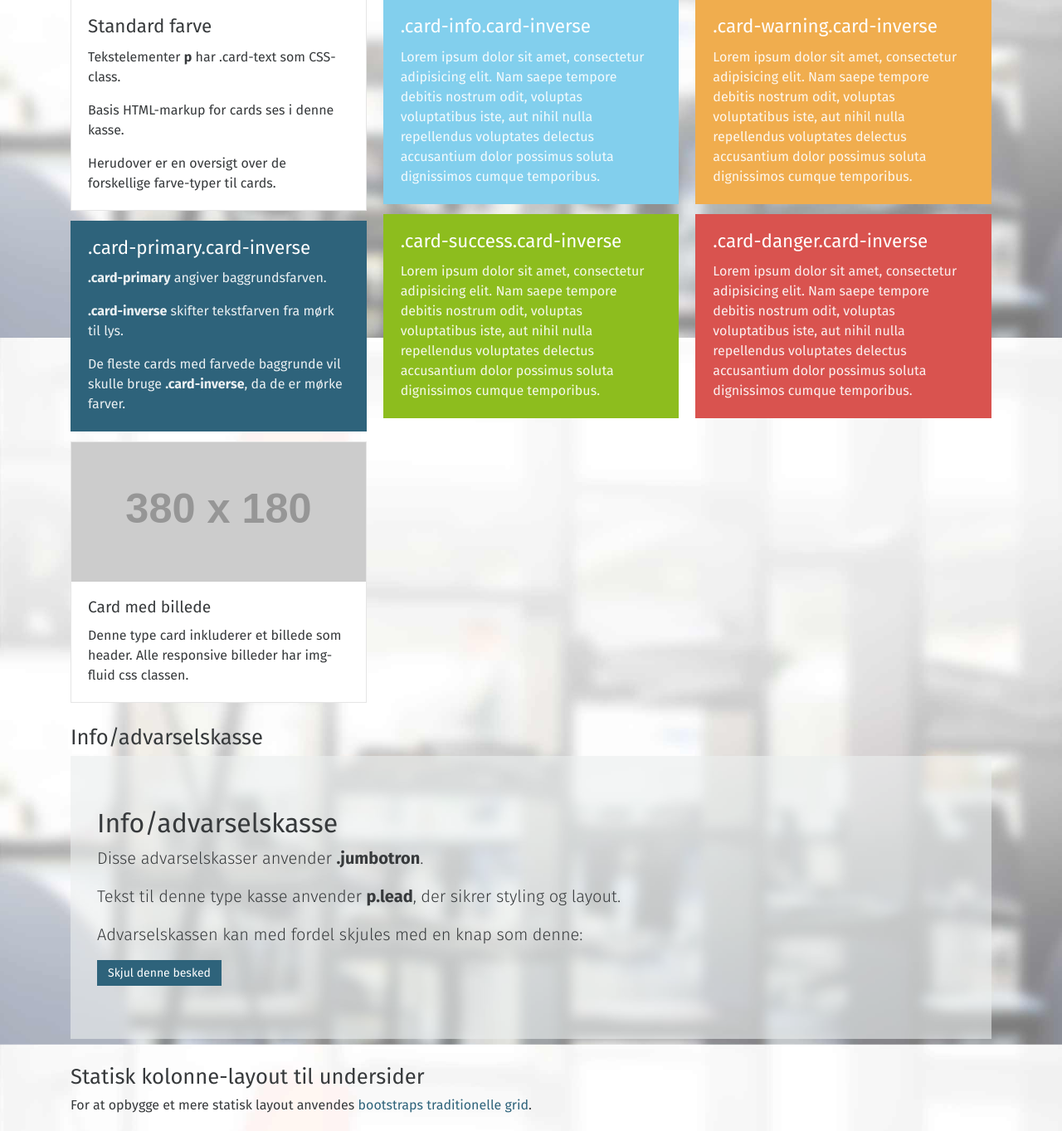
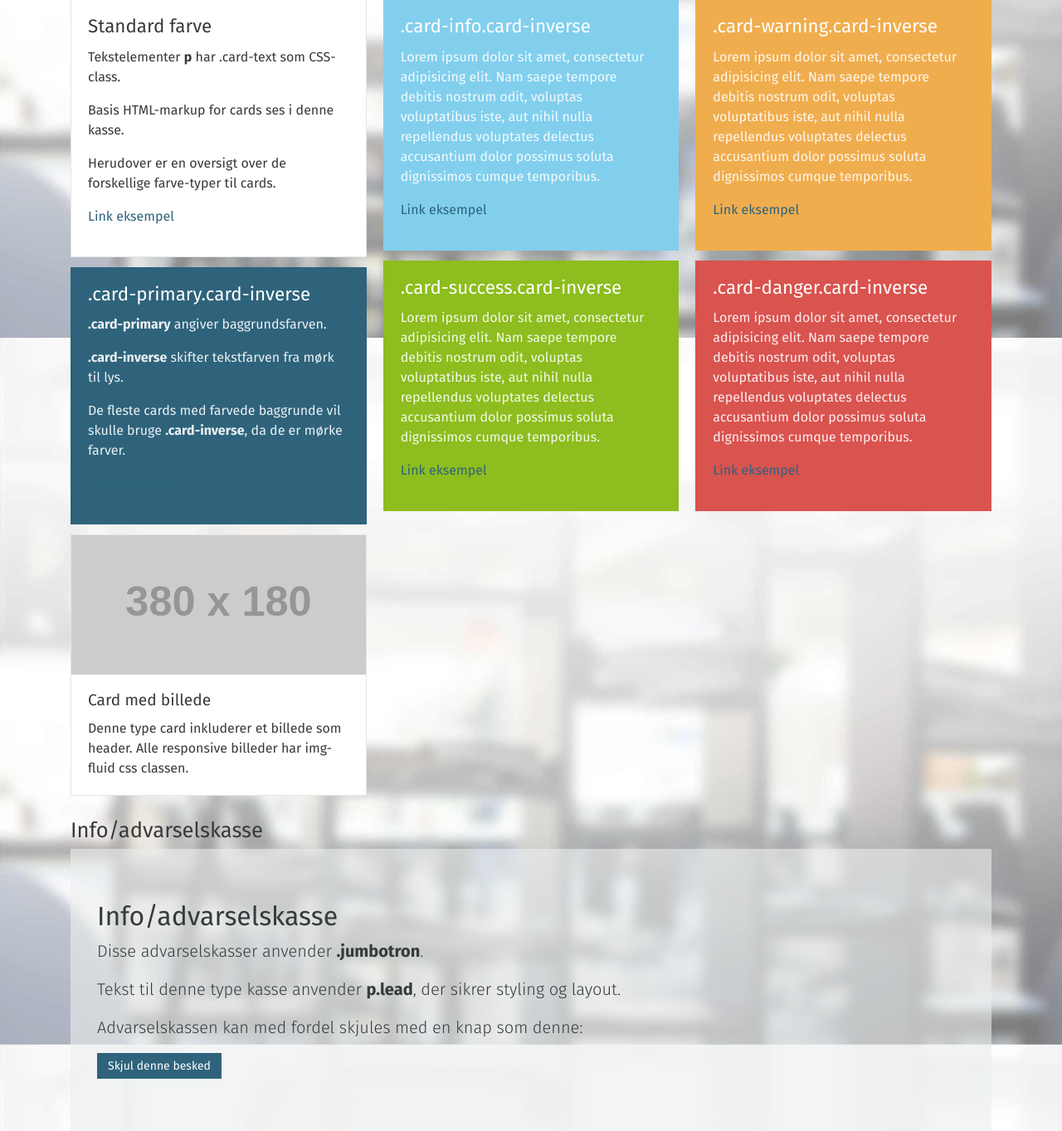
Before and after one commit to seedorff/mitsymbion, a PHP site: page /index.php?page=cheatsheet in a window 1280 px wide. Shown: the part 445-1808 px from the top of the page at 83% size. Run offline with PHP 8.4, Linux system fonts and the light colour scheme; grey boxes labelled with a size stand in for pictures from a placeholder-image service; data that the repository does not hold is empty; a stand-in replaces the project's code that opens the database connection; some libraries are stand-ins or nearby versions.

Commit message:
semantisk omstrukturering af card-block

```diff
--- a/cheatsheet.php
+++ b/cheatsheet.php
@@ -7,38 +7,60 @@ Oversigt og forklaring af visse indholdselementer med markup forklaring.
 <p>Antallet af kolonner kan desuden justeres med <strong>.card-columns-x</strong>, hvor X (2-4) er antallet af kolonner.</p>
 <div class="card-columns">
 
-  <div class="card card-block">
+  <div class="card">
+  	<div class="card-block">
       <h3 class="card-title">Standard farve</h3>
       <p class="card-text">Tekstelementer <strong>p</strong> har .card-text som CSS-class.</p>
       <p class="card-text">Basis HTML-markup for cards ses i denne kasse.</p>
       <p class="card-text">Herudover er en oversigt over de forskellige farve-typer til cards.</p>
+      <p><a href="#">Link eksempel</a></p>
+     </div>
   </div>
 
-  <div class="card card-block card-primary card-inverse">
+  <div class="card card-primary card-inverse">
+  	<div class="card-block">
       <h3 class="card-title">.card-primary.card-inverse</h3>
       <p class="card-text"><strong>.card-primary</strong> angiver baggrundsfarven.</p>
       <p class="card-text"><strong>.card-inverse</strong> skifter tekstfarven fra mørk til lys.</p>
-      <p class="card-text">De fleste cards med farvede baggrunde vil skulle bruge <strong>.card-inverse</strong>, da de er mørke farver.</p>
+      <p class="card-text">De fleste cards med farvede baggrunde vil skulle bruge <strong>.card-inverse</strong>, da de er mørke farver.
+      </p><p><a href="#">Link eksempel</a></p>
+    </div>
   </div>
 
-  <div class="card card-block card-info card-inverse">
+  <div class="card card-info card-inverse">
+  	<div class="card-block">
       <h3 class="card-title">.card-info.card-inverse</h3>
-      <p class="card-text">Lorem ipsum dolor sit amet, consectetur adipisicing elit. Nam saepe tempore debitis nostrum odit, voluptas voluptatibus iste, aut nihil nulla repellendus voluptates delectus accusantium dolor possimus soluta dignissimos cumque temporibus.</p>
+      <p class="card-text">Lorem ipsum dolor sit amet, consectetur adipisicing elit. Nam saepe tempore debitis nostrum odit, voluptas voluptatibus iste, aut nihil nulla repellendus voluptates delectus accusantium dolor possimus soluta dignissimos cumque temporibus.
+      </p>
+      <p><a href="#">Link eksempel</a></p>
+    </div>
   </div>
 
-  <div class="card card-block card-success card-inverse">
+  <div class="card card-success card-inverse">
+  	<div class="card-block">
       <h3 class="card-title">.card-success.card-inverse</h3>
-      <p class="card-text">Lorem ipsum dolor sit amet, consectetur adipisicing elit. Nam saepe tempore debitis nostrum odit, voluptas voluptatibus iste, aut nihil nulla repellendus voluptates delectus accusantium dolor possimus soluta dignissimos cumque temporibus.</p>
+      <p class="card-text">Lorem ipsum dolor sit amet, consectetur adipisicing elit. Nam saepe tempore debitis nostrum odit, voluptas voluptatibus iste, aut nihil nulla repellendus voluptates delectus accusantium dolor possimus soluta dignissimos cumque temporibus.
+      </p>
+      <p><a href="#">Link eksempel</a></p>
+    </div>
   </div>
 
-  <div class="card card-block card-warning card-inverse">
+  <div class="card card-warning card-inverse">
+  	<div class="card-block">
       <h3 class="card-title">.card-warning.card-inverse</h3>
-      <p class="card-text">Lorem ipsum dolor sit amet, consectetur adipisicing elit. Nam saepe tempore debitis nostrum odit, voluptas voluptatibus iste, aut nihil nulla repellendus voluptates delectus accusantium dolor possimus soluta dignissimos cumque temporibus.</p>
+      <p class="card-text">Lorem ipsum dolor sit amet, consectetur adipisicing elit. Nam saepe tempore debitis nostrum odit, voluptas voluptatibus iste, aut nihil nulla repellendus voluptates delectus accusantium dolor possimus soluta dignissimos cumque temporibus.
+      </p>
+      <p><a href="#">Link eksempel</a></p>
+    </div>
   </div>
 
-  <div class="card card-block card-danger card-inverse">
+  <div class="card card-danger card-inverse">
+  	<div class="card-block">
       <h3 class="card-title">.card-danger.card-inverse</h3>
-      <p class="card-text">Lorem ipsum dolor sit amet, consectetur adipisicing elit. Nam saepe tempore debitis nostrum odit, voluptas voluptatibus iste, aut nihil nulla repellendus voluptates delectus accusantium dolor possimus soluta dignissimos cumque temporibus.</p>
+      <p class="card-text">Lorem ipsum dolor sit amet, consectetur adipisicing elit. Nam saepe tempore debitis nostrum odit, voluptas voluptatibus iste, aut nihil nulla repellendus voluptates delectus accusantium dolor possimus soluta dignissimos cumque temporibus.
+      </p>
+      <p><a href="#">Link eksempel</a></p>
+    </div>
   </div>
 
 </div>
```
